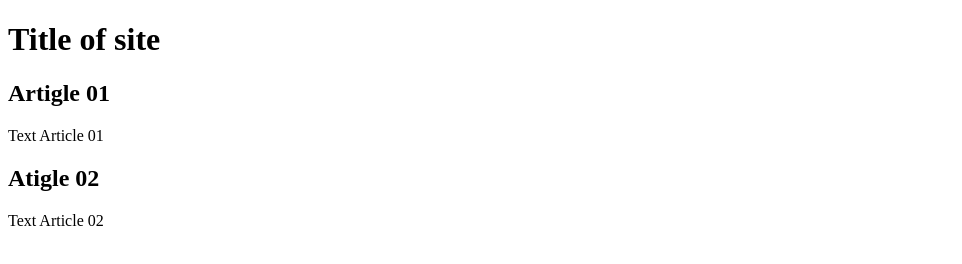
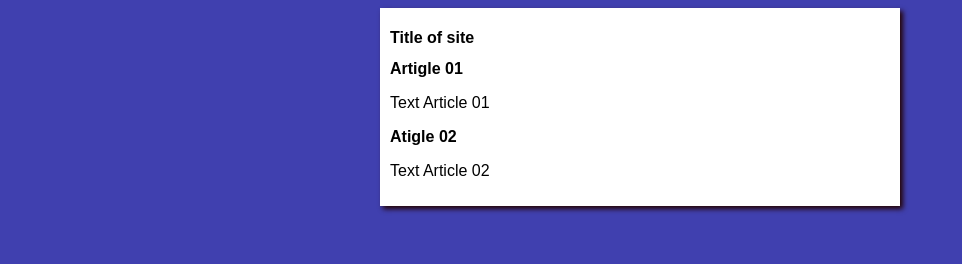
Before and after one commit to hiagoaugustoribeiro/project-site, a plain HTML site: page index.html in a window 1280 px wide. Shown: the whole page, without its empty margins (0-962 px from the left). Drawn offline with Linux system fonts and the light colour scheme.

Commit message:
I started to design

```diff
--- /dev/null
+++ b/estilos/style.css
@@ -0,0 +1,17 @@
+*{
+    font-family: Arial, Helvetica, sans-serif;
+    font-size: 16px;
+}
+
+body{
+    background-color:rgb(64, 64, 175);
+
+}
+
+main{
+    background-color: white;
+    width: 500px;
+    margin: auto;
+    padding: 10px;
+    box-shadow: 3px 3px 5px rgb(36, 3, 3);
+}
--- a/index.html
+++ b/index.html
@@ -4,6 +4,7 @@
     <meta charset="UTF-8">
     <meta name="viewport" content="width=device-width, initial-scale=1.0">
     <title>Title of site</title>
+    <link rel="stylesheet" href="estilos/style.css">
 </head>
 <body>
     <main>
```
